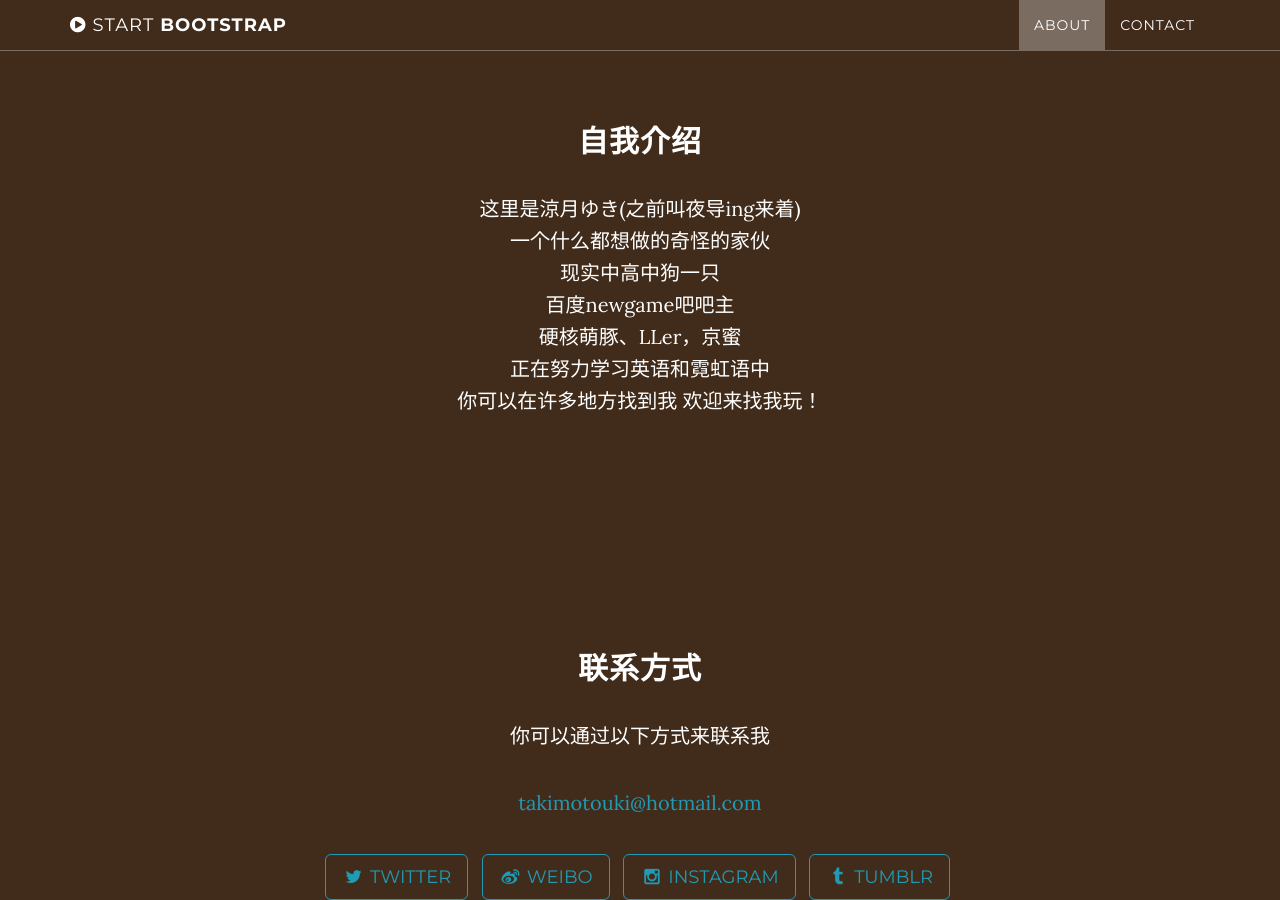
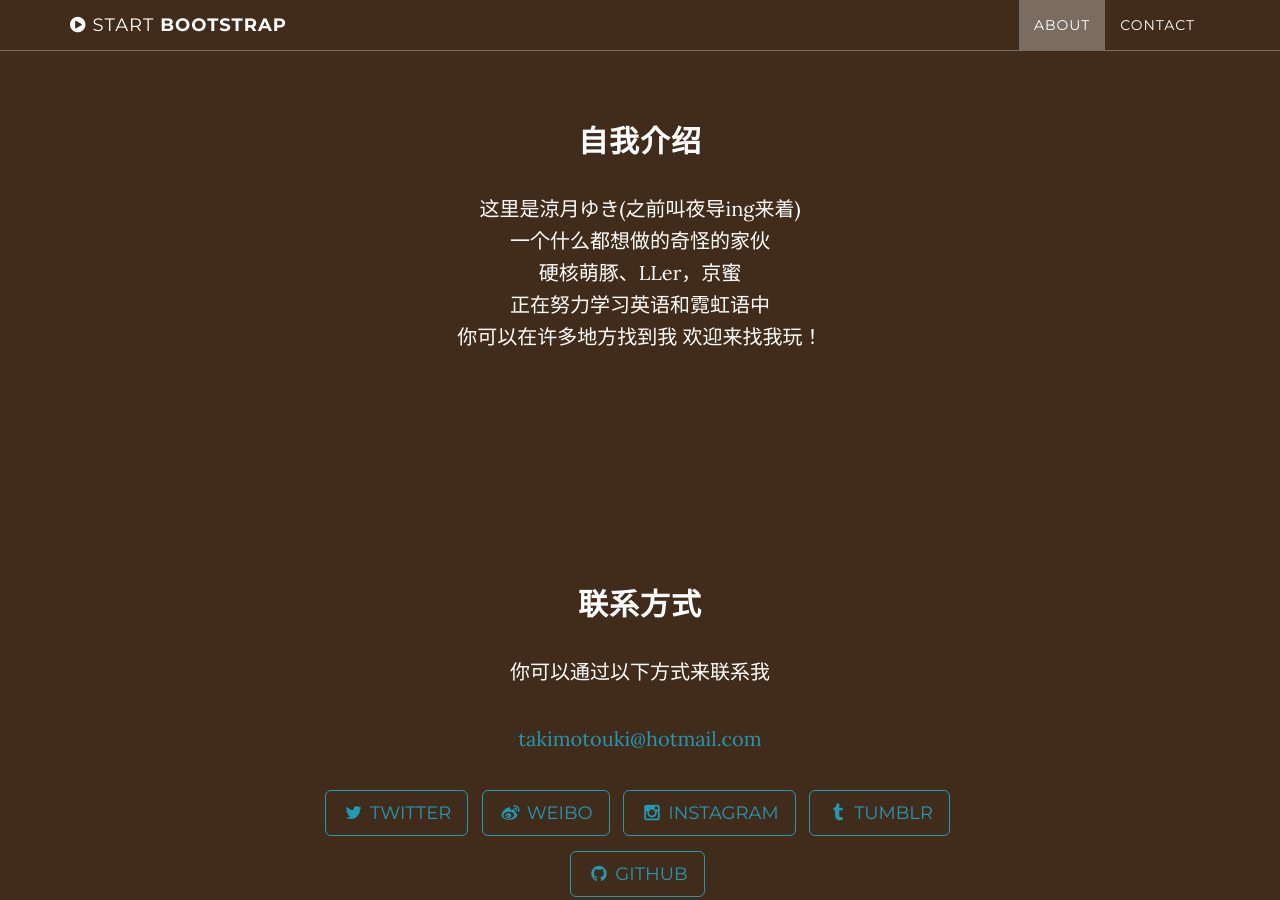
Before and after one commit to TakimotoUki/takimotouki.github.io, a Jekyll site: the page built from index.html, in a window 1280 px wide and 900 px high, scrolled down 975 px. Built offline with Jekyll 4.4.1, drawn with Linux system fonts in a browser that asks for light colours.

Commit message:
Update about.html

```diff
--- a/_includes/about.html
+++ b/_includes/about.html
@@ -3,7 +3,7 @@
         <div class="row">
             <div class="col-lg-8 col-lg-offset-2">
                 <h2>自我介绍</h2>
-                <p>这里是涼月ゆき(之前叫夜导ing来着)<br />一个什么都想做的奇怪的家伙<br />现实中高中狗一只<br />百度newgame吧吧主<br />硬核萌豚、LLer，京蜜<br />正在努力学习英语和霓虹语中<br />你可以在许多地方找到我 欢迎来找我玩！
+                <p>这里是涼月ゆき(之前叫夜导ing来着)<br />一个什么都想做的奇怪的家伙<br />硬核萌豚、LLer，京蜜<br />正在努力学习英语和霓虹语中<br />你可以在许多地方找到我 欢迎来找我玩！
             </div>
         </div>
     </section>
```
